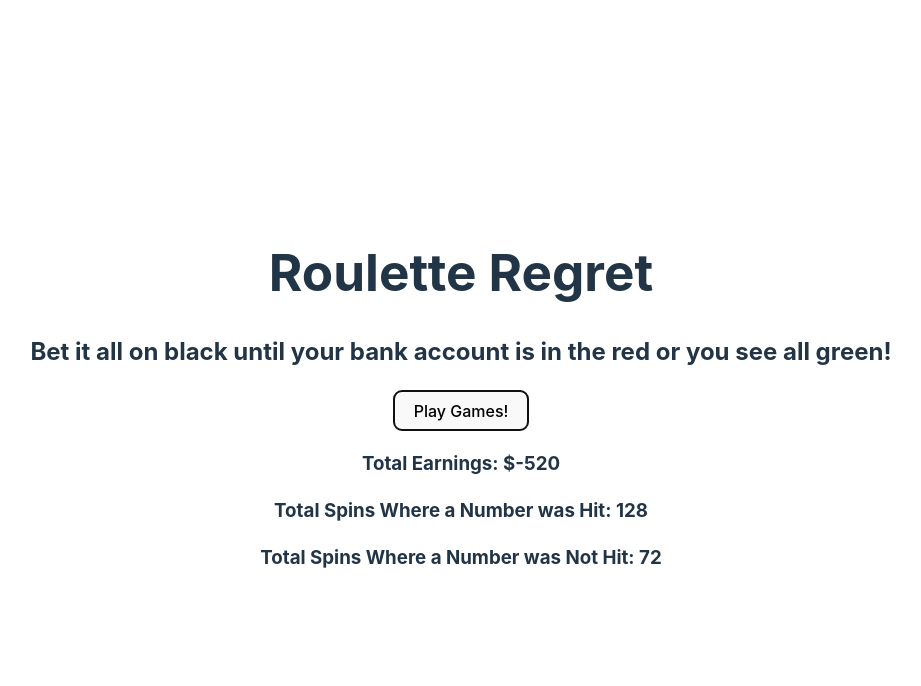
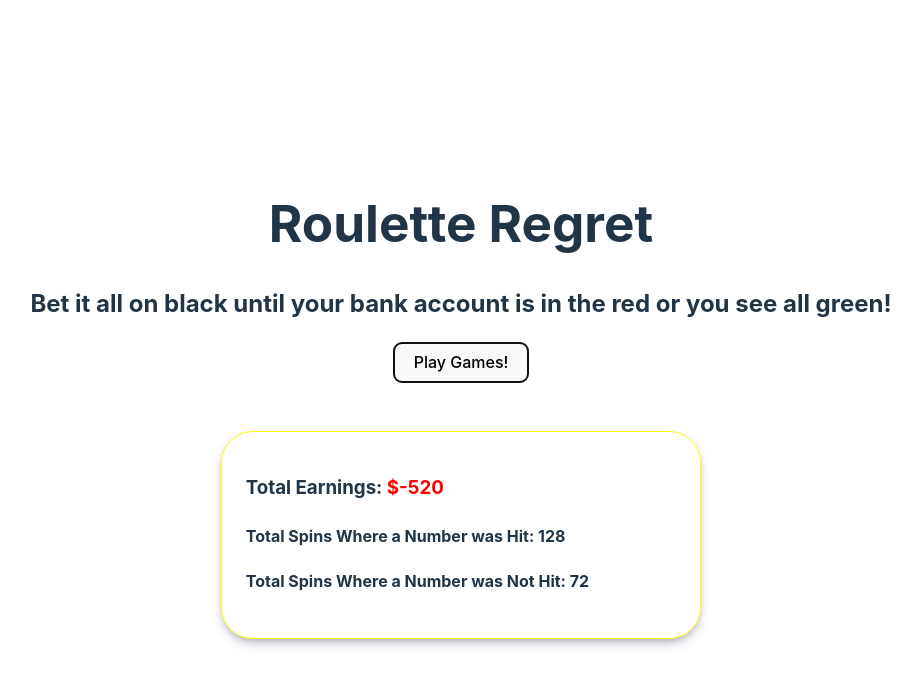
Before and after one commit to Lmasniuk/roulette-regret, a React (Vite) app: page / in a window 1280 px wide. Both pictures are taken after a click on the button "Play Games!". Shown: the top 686 px of the page, without its empty margins (179-1100 px from the left). Built offline with nearby package versions, Linux system fonts and the light colour scheme.

Commit message:
Add some basic styling(colors, outcome box borders)

```diff
--- a/index.html
+++ b/index.html
@@ -2,7 +2,7 @@
 <html lang="en">
   <head>
     <meta charset="UTF-8" />
-    <link rel="icon" type="image/svg+xml" href="/vite.svg" />
+    <link rel="icon" type="image/svg+xml" href="/icons8-roulette-32.png" />
     <meta name="viewport" content="width=device-width, initial-scale=1.0" />
     <title>Roulette Regret</title>
   </head>
--- a/package.json
+++ b/package.json
@@ -11,7 +11,8 @@
   },
   "dependencies": {
     "react": "^18.2.0",
-    "react-dom": "^18.2.0"
+    "react-dom": "^18.2.0",
+    "sass": "^1.74.1"
   },
   "devDependencies": {
     "@types/react": "^18.2.66",
--- a/src/components/GamesOutcome/GamesOutcome.jsx
+++ b/src/components/GamesOutcome/GamesOutcome.jsx
@@ -1,11 +1,13 @@
+import './GamesOutcome.scss'
+
 function GamesOutcome({gamesResult}){
 
 
     return (
 <div class="games-outcome">
-    <h3>Total Earnings: ${gamesResult.totalEarnings}</h3>
-    <h3>Total Spins Where a Number was Hit: {gamesResult.wins}</h3>
-    <h3>Total Spins Where a Number was Not Hit:  {gamesResult.losses}</h3>
+    <h3>Total Earnings: <span className={gamesResult.totalEarnings >0 ? "positive-earnings" : "negative-earnings"}>${gamesResult.totalEarnings}</span></h3>
+    <h4>Total Spins Where a Number was Hit: {gamesResult.wins}</h4>
+    <h4>Total Spins Where a Number was Not Hit:  {gamesResult.losses}</h4>
   </div>
     )
 
--- /dev/null
+++ b/src/components/GamesOutcome/GamesOutcome.scss
@@ -0,0 +1,19 @@
+.games-outcome{
+    box-shadow: rgba(50, 50, 93, 0.25) 0px 6px 12px -2px, rgba(0, 0, 0, 0.3) 0px 3px 7px -3px;
+    border-radius: 2em;
+    border: 1px solid yellow;
+    padding: 1.5rem;
+    width: 50%;
+    text-align: left;
+    margin-top: 3em;
+    margin-left: auto;
+    margin-right: auto;
+}
+
+.positive-earnings{
+    color: green;
+}
+
+.negative-earnings{
+    color: red;
+}
```
Also changed, not shown: public/icons8-roulette-32.png (added), 1 other file (tests, documents, lock files or other folders).
